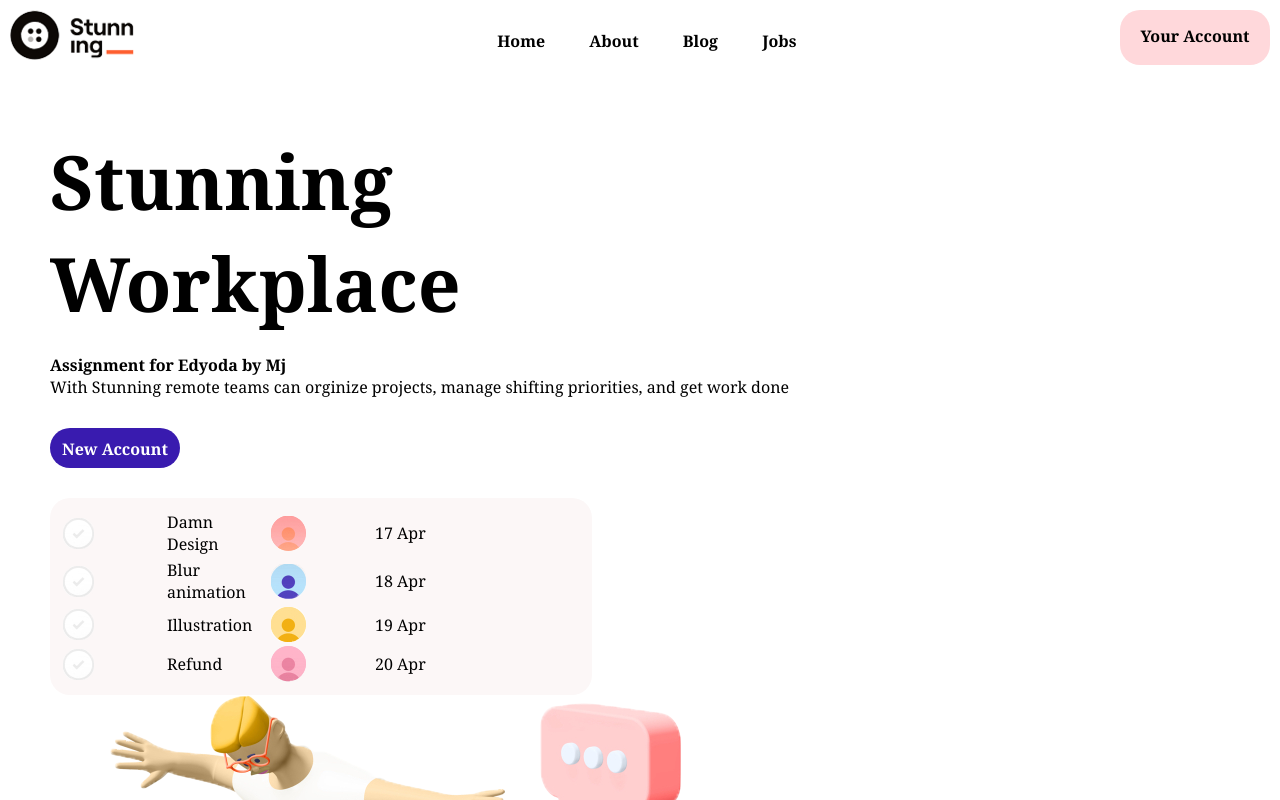
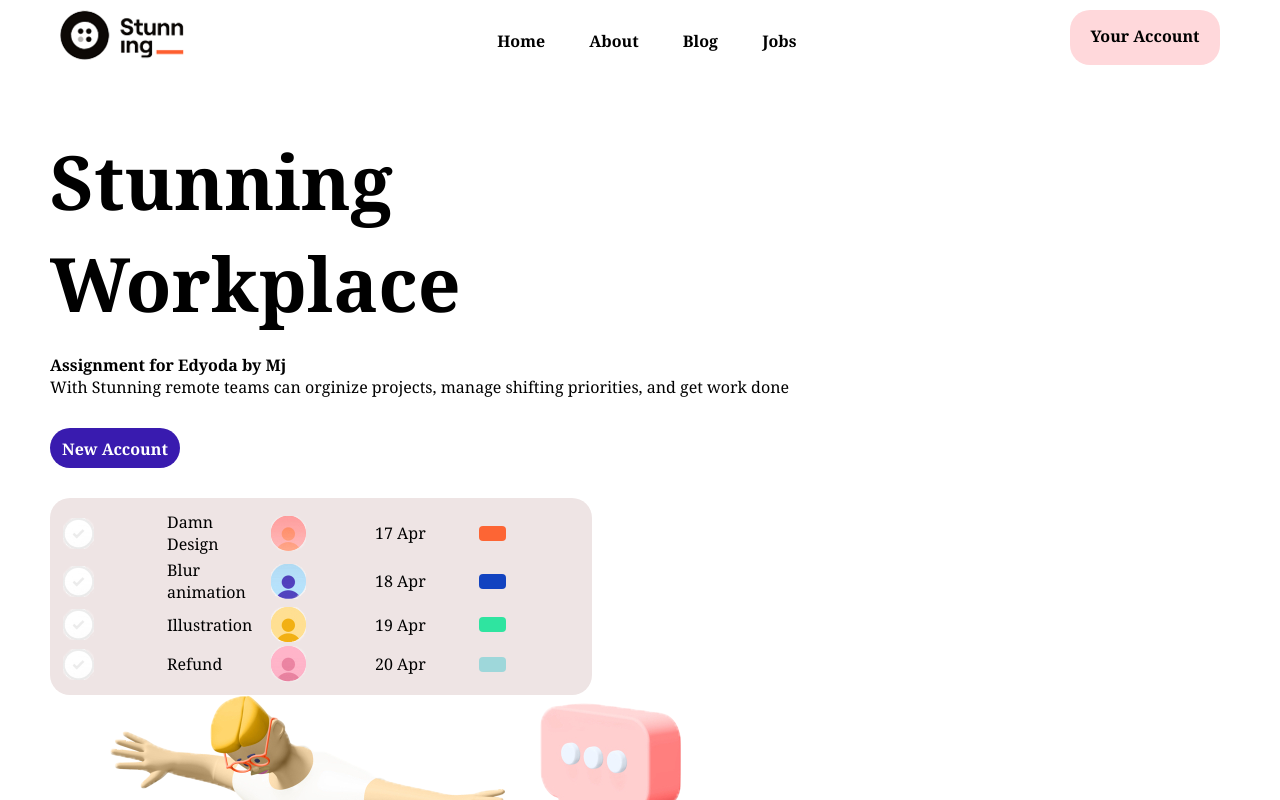
Before and after one commit to MjIslamMir/stunningpage, a plain HTML site: page index.html in a window 1280 px wide. Shown: the top 800 px of the page. Drawn offline with Linux system fonts and the light colour scheme.

Commit message:
Update style.css

```diff
--- a/style.css
+++ b/style.css
@@ -13,6 +13,7 @@
 
 }
 .navigation #logo img{
+    margin-left: 50px;
     height: 50px;
 }
 #menu ul li{
@@ -37,6 +38,7 @@
     width: 150px;
     text-align: center;
     padding-top: 15px;
+    margin-right: 50px;
 }
 .main{
     display: flex;
@@ -76,7 +78,7 @@
     padding: 10px;
     border-radius: 20px;
     /* border-spacing: 60px 20px; */
-    background-color:rgb(252, 247, 247);
+    background-color:rgb(238, 228, 228);
 }
 tr td{
     width:100px;
@@ -87,7 +89,13 @@ tr:hover {
 
 tr:hover td {
     background-color: transparent; /* or #000 */
+    border-radius: 5px;
 }
 .tick img:hover{
     content:url("Images/tick-blue.png");
 }
+.lastdiv{
+    width: 27px;
+    height: 15px;
+    border-radius: 4px;
+}
```
